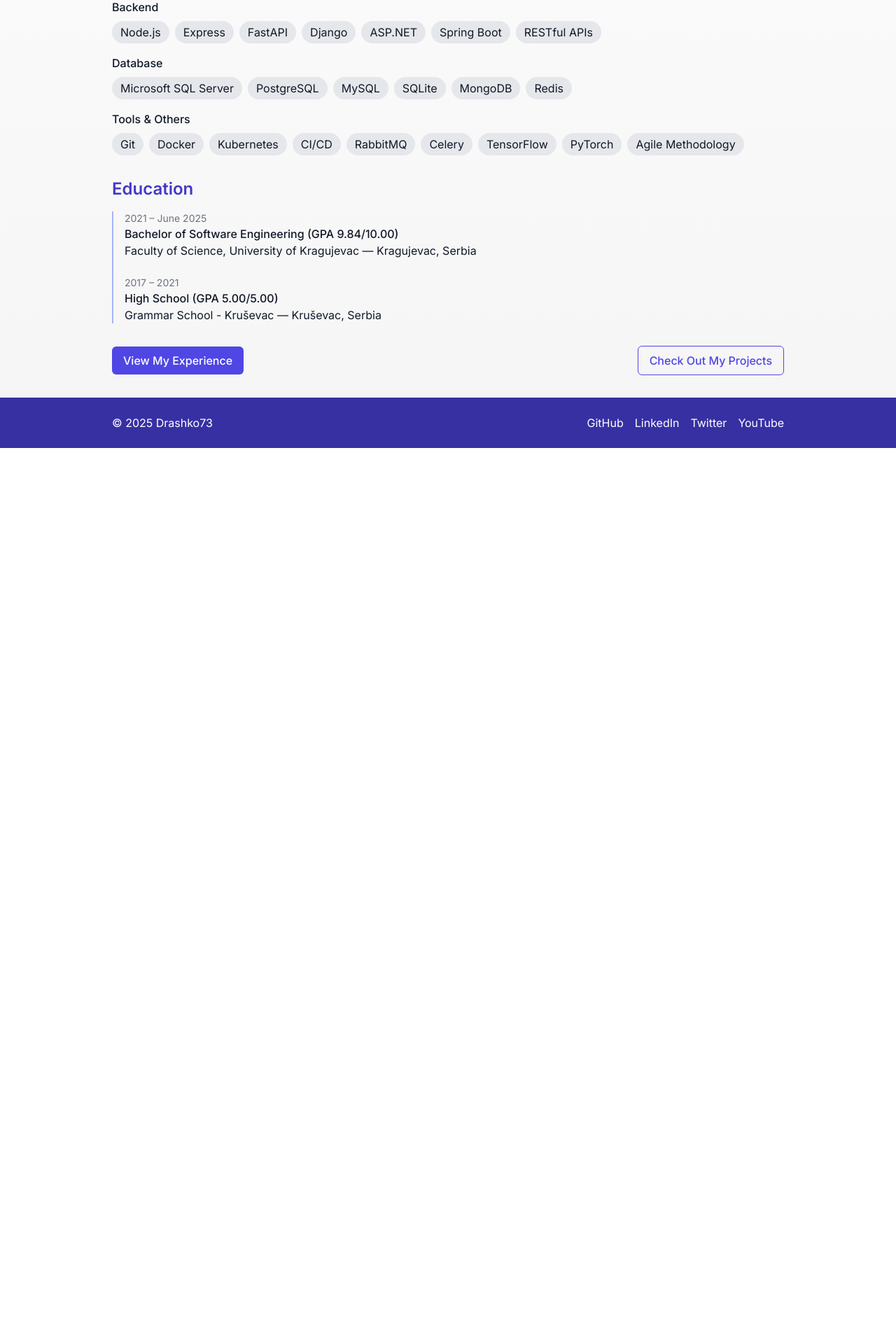
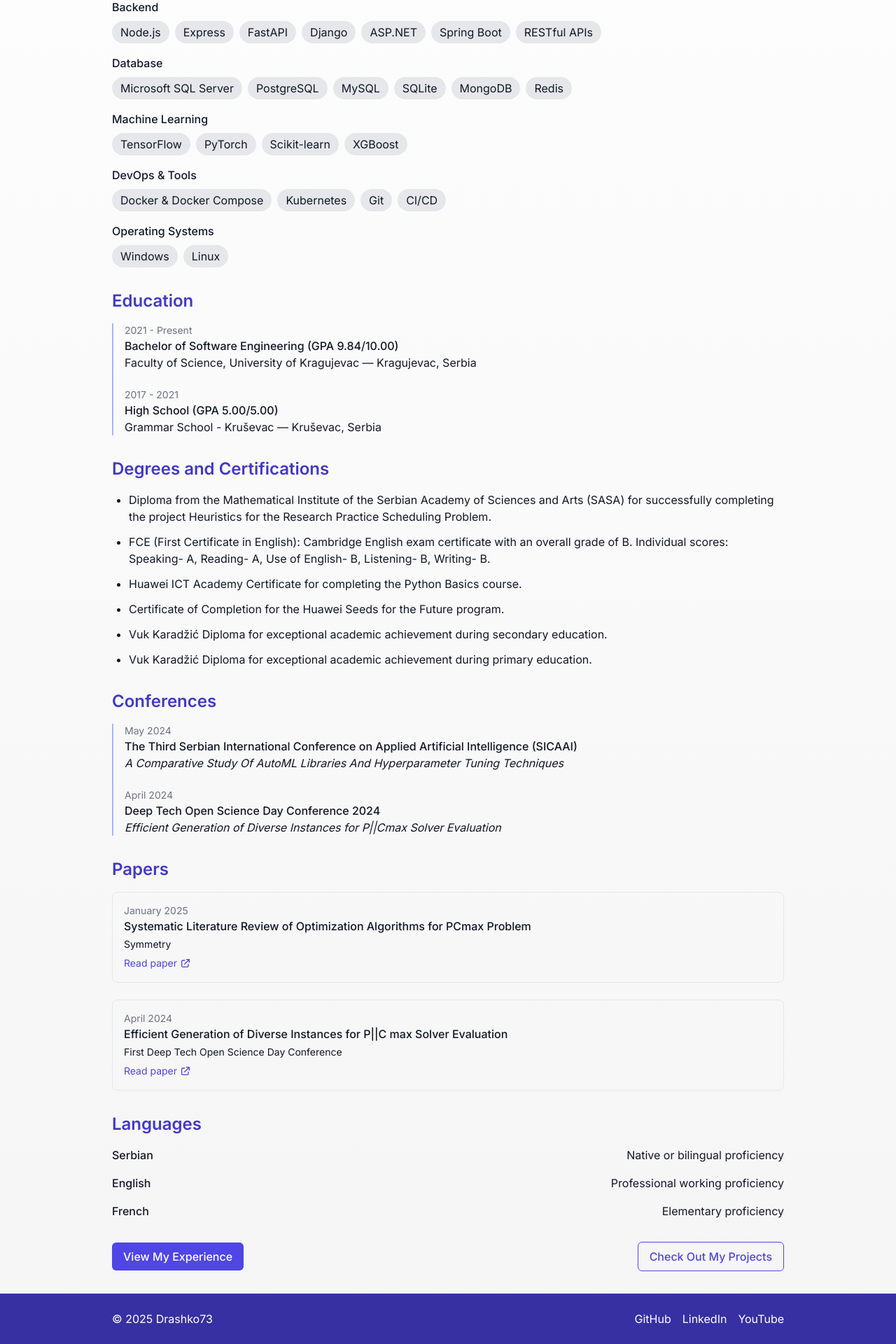
Before and after one commit to Drashko73/drashko73.github.io, a Next.js app: page /about in a window 1280 px wide. Shown: the part 698-2618 px from the top of the page at 70% size. Before the commit the page ends 1338 px from the top, so only its background shows below. Built offline with nearby package versions, Linux system fonts and the light colour scheme.

Commit message:
Update AboutPage to include additional programming languages, tools, and sections for degrees, conferences, and papers

```diff
--- a/src/app/about/page.tsx
+++ b/src/app/about/page.tsx
@@ -29,11 +29,13 @@ export default function AboutPage() {
             <h3 className="font-medium mb-2">Programming Languages</h3>
             <div className="flex flex-wrap gap-2">
               <span className="bg-gray-200 dark:bg-gray-700 px-3 py-1 rounded-full">Python</span>
+              <span className="bg-gray-200 dark:bg-gray-700 px-3 py-1 rounded-full">C#</span>
+              <span className="bg-gray-200 dark:bg-gray-700 px-3 py-1 rounded-full">Java</span>
+              <span className="bg-gray-200 dark:bg-gray-700 px-3 py-1 rounded-full">C/C++</span>
               <span className="bg-gray-200 dark:bg-gray-700 px-3 py-1 rounded-full">JavaScript</span>
               <span className="bg-gray-200 dark:bg-gray-700 px-3 py-1 rounded-full">TypeScript</span>
-              <span className="bg-gray-200 dark:bg-gray-700 px-3 py-1 rounded-full">Java</span>
-              <span className="bg-gray-200 dark:bg-gray-700 px-3 py-1 rounded-full">C#</span>
-              <span className="bg-gray-200 dark:bg-gray-700 px-3 py-1 rounded-full">C/C++</span>
+              <span className="bg-gray-200 dark:bg-gray-700 px-3 py-1 rounded-full">Kotlin</span>
+              <span className="bg-gray-200 dark:bg-gray-700 px-3 py-1 rounded-full">PHP</span>
               <span className="bg-gray-200 dark:bg-gray-700 px-3 py-1 rounded-full">SQL</span>
               <span className="bg-gray-200 dark:bg-gray-700 px-3 py-1 rounded-full">R</span>
             </div>
@@ -77,19 +79,33 @@ export default function AboutPage() {
           </div>
 
           <div>
-            <h3 className="font-medium mb-2">Tools & Others</h3>
+            <h3 className="font-medium mb-2">Machine Learning</h3>
             <div className="flex flex-wrap gap-2">
-              <span className="bg-gray-200 dark:bg-gray-700 px-3 py-1 rounded-full">Git</span>
-              <span className="bg-gray-200 dark:bg-gray-700 px-3 py-1 rounded-full">Docker</span>
-              <span className="bg-gray-200 dark:bg-gray-700 px-3 py-1 rounded-full">Kubernetes</span>
-              <span className="bg-gray-200 dark:bg-gray-700 px-3 py-1 rounded-full">CI/CD</span>
-              <span className="bg-gray-200 dark:bg-gray-700 px-3 py-1 rounded-full">RabbitMQ</span>
-              <span className="bg-gray-200 dark:bg-gray-700 px-3 py-1 rounded-full">Celery</span>
               <span className="bg-gray-200 dark:bg-gray-700 px-3 py-1 rounded-full">TensorFlow</span>
               <span className="bg-gray-200 dark:bg-gray-700 px-3 py-1 rounded-full">PyTorch</span>
-              <span className="bg-gray-200 dark:bg-gray-700 px-3 py-1 rounded-full">Agile Methodology</span>
+              <span className="bg-gray-200 dark:bg-gray-700 px-3 py-1 rounded-full">Scikit-learn</span>
+              <span className="bg-gray-200 dark:bg-gray-700 px-3 py-1 rounded-full">XGBoost</span>
             </div>
           </div>
+
+          <div>
+            <h3 className="font-medium mb-2">DevOps & Tools</h3>
+            <div className="flex flex-wrap gap-2">
+              <span className="bg-gray-200 dark:bg-gray-700 px-3 py-1 rounded-full">Docker & Docker Compose</span>
+              <span className="bg-gray-200 dark:bg-gray-700 px-3 py-1 rounded-full">Kubernetes</span>
+              <span className="bg-gray-200 dark:bg-gray-700 px-3 py-1 rounded-full">Git</span>
+              <span className="bg-gray-200 dark:bg-gray-700 px-3 py-1 rounded-full">CI/CD</span>
+            </div>
+          </div>
+
+          <div>
+            <h3 className="font-medium mb-2">Operating Systems</h3>
+            <div className="flex flex-wrap gap-2">
+              <span className="bg-gray-200 dark:bg-gray-700 px-3 py-1 rounded-full">Windows</span>
+              <span className="bg-gray-200 dark:bg-gray-700 px-3 py-1 rounded-full">Linux</span>
+            </div>
+          </div>
+
         </div>
       </section>
 
@@ -98,14 +114,103 @@ export default function AboutPage() {
 
         <div className="border-l-2 border-primary-300 pl-4 space-y-6">
           <div>
-            <div className="text-sm text-gray-500 dark:text-gray-400">2021 – June 2025</div>
+            <div className="text-sm text-gray-500 dark:text-gray-400">2021 - Present</div>
             <h3 className="font-medium">Bachelor of Software Engineering (GPA 9.84/10.00)</h3>
             <div>Faculty of Science, University of Kragujevac — Kragujevac, Serbia</div>
           </div>
           <div>
-            <div className="text-sm text-gray-500 dark:text-gray-400">2017 – 2021</div>
+            <div className="text-sm text-gray-500 dark:text-gray-400">2017 - 2021</div>
             <h3 className="font-medium">High School (GPA 5.00/5.00)</h3>
             <div>Grammar School - Kruševac — Kruševac, Serbia</div>
+          </div>
+        </div>
+      </section>
+
+      <section className="mt-12">
+        <h2 className="text-2xl font-semibold mb-4 text-primary-700 dark:text-primary-300">Degrees and Certifications</h2>
+
+        <ul className="list-disc pl-6 space-y-3">
+          <li>Diploma from the Mathematical Institute of the Serbian Academy of Sciences and Arts (SASA) for successfully completing the project Heuristics for the Research Practice Scheduling Problem.</li>
+          <li>FCE (First Certificate in English): Cambridge English exam certificate with an overall grade of B. Individual scores: Speaking- A, Reading- A, Use of English- B, Listening- B, Writing- B.</li>
+          <li>Huawei ICT Academy Certificate for completing the Python Basics course.</li>
+          <li>Certificate of Completion for the Huawei Seeds for the Future program.</li>
+          <li>Vuk Karadžić Diploma for exceptional academic achievement during secondary education.</li>
+          <li>Vuk Karadžić Diploma for exceptional academic achievement during primary education.</li>
+        </ul>
+      </section>
+
+      <section className="mt-12">
+        <h2 className="text-2xl font-semibold mb-4 text-primary-700 dark:text-primary-300">Conferences</h2>
+
+        <div className="border-l-2 border-primary-300 pl-4 space-y-6">
+          <div>
+            <div className="text-sm text-gray-500 dark:text-gray-400">May 2024</div>
+            <h3 className="font-medium">The Third Serbian International Conference on Applied Artificial Intelligence (SICAAI)</h3>
+            <div className="italic">A Comparative Study Of AutoML Libraries And Hyperparameter Tuning Techniques</div>
+          </div>
+          <div>
+            <div className="text-sm text-gray-500 dark:text-gray-400">April 2024</div>
+            <h3 className="font-medium">Deep Tech Open Science Day Conference 2024</h3>
+            <div className="italic">Efficient Generation of Diverse Instances for P||Cmax Solver Evaluation</div>
+          </div>
+        </div>
+      </section>
+
+      <section className="mt-12">
+        <h2 className="text-2xl font-semibold mb-4 text-primary-700 dark:text-primary-300">Papers</h2>
+
+        <div className="space-y-6">
+          <div className="p-4 border border-gray-200 dark:border-gray-700 rounded-lg">
+            <div className="text-sm text-gray-500 dark:text-gray-400">January 2025</div>
+            <h3 className="font-medium">Systematic Literature Review of Optimization Algorithms for PCmax Problem</h3>
+            <div className="text-sm my-1">Symmetry</div>
+            <a
+              href="https://www.mdpi.com/2073-8994/17/2/178"
+              target="_blank"
+              rel="noopener noreferrer"
+              className="text-primary-600 dark:text-primary-400 hover:underline text-sm inline-flex items-center"
+            >
+              Read paper
+              <svg xmlns="http://www.w3.org/2000/svg" className="h-4 w-4 ml-1" fill="none" viewBox="0 0 24 24" stroke="currentColor">
+                <path strokeLinecap="round" strokeLinejoin="round" strokeWidth={2} d="M10 6H6a2 2 0 00-2 2v10a2 2 0 002 2h10a2 2 0 002-2v-4M14 4h6m0 0v6m0-6L10 14" />
+              </svg>
+            </a>
+          </div>
+
+          <div className="p-4 border border-gray-200 dark:border-gray-700 rounded-lg">
+            <div className="text-sm text-gray-500 dark:text-gray-400">April 2024</div>
+            <h3 className="font-medium">Efficient Generation of Diverse Instances for P||C max Solver Evaluation</h3>
+            <div className="text-sm my-1">First Deep Tech Open Science Day Conference</div>
+            <a
+              href="https://www.researchgate.net/publication/379692449_Efficient_Generation_of_Diverse_Instances_for_PC_max_Solver_Evaluation"
+              target="_blank"
+              rel="noopener noreferrer"
+              className="text-primary-600 dark:text-primary-400 hover:underline text-sm inline-flex items-center"
+            >
+              Read paper
+              <svg xmlns="http://www.w3.org/2000/svg" className="h-4 w-4 ml-1" fill="none" viewBox="0 0 24 24" stroke="currentColor">
+                <path strokeLinecap="round" strokeLinejoin="round" strokeWidth={2} d="M10 6H6a2 2 0 00-2 2v10a2 2 0 002 2h10a2 2 0 002-2v-4M14 4h6m0 0v6m0-6L10 14" />
+              </svg>
+            </a>
+          </div>
+        </div>
+      </section>
+
+      <section className="mt-12">
+        <h2 className="text-2xl font-semibold mb-4 text-primary-700 dark:text-primary-300">Languages</h2>
+
+        <div className="space-y-4">
+          <div className="flex items-center justify-between">
+            <span className="font-medium">Serbian</span>
+            <span>Native or bilingual proficiency</span>
+          </div>
+          <div className="flex items-center justify-between">
+            <span className="font-medium">English</span>
+            <span>Professional working proficiency</span>
+          </div>
+          <div className="flex items-center justify-between">
+            <span className="font-medium">French</span>
+            <span>Elementary proficiency</span>
           </div>
         </div>
       </section>
@@ -114,7 +219,7 @@ export default function AboutPage() {
         <Link href="/experience" className="button-primary">
           View My Experience
         </Link>
-          <Link href="/projects" className="border border-primary-600 dark:border-primary-400 text-primary-600 dark:text-primary-400 hover:bg-primary-50 dark:hover:bg-primary-900/50 font-medium py-2 px-4 rounded-md transition-colors">
+        <Link href="/projects" className="border border-primary-600 dark:border-primary-400 text-primary-600 dark:text-primary-400 hover:bg-primary-50 dark:hover:bg-primary-900/50 font-medium py-2 px-4 rounded-md transition-colors">
           Check Out My Projects
         </Link>
       </section>
--- a/src/app/layout.tsx
+++ b/src/app/layout.tsx
@@ -50,7 +50,6 @@ export default function RootLayout({
                 <div className="flex flex-wrap justify-center gap-4 md:space-x-4 md:gap-0">
                   <a href="https://github.com/Drashko73" className="hover:text-primary-200">GitHub</a>
                   <a href="https://linkedin.com/in/radovan-draskovic" className="hover:text-primary-200">LinkedIn</a>
-                  <a href="https://twitter.com/your-twitter" className="hover:text-primary-200">Twitter</a>
                   <a href="https://www.youtube.com/@Drashko73" className="hover:text-primary-200">YouTube</a>
                 </div>
               </div>
```
